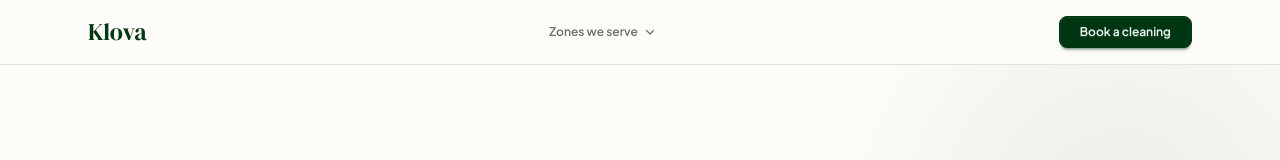
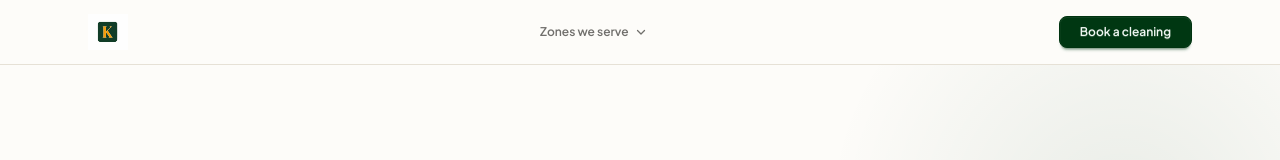
Before and after one commit to ReoXT/klova, a Next.js app in the folder Downloads/Klova/web/: page / in a window 1280 px wide. Shown: the top 160 px of the page. Built offline with nearby package versions, Linux system fonts and the light colour scheme.

Commit message:
feat(web): add Klova SVG logo to nav and footer
Replace wordmark text with exported Spline SVG logo in SiteNav and SiteFooter.

Co-Authored-By: Claude Sonnet 4.6 <noreply@anthropic.com>

```diff
--- a/Downloads/Klova/web/components/layout/SiteFooter.tsx
+++ b/Downloads/Klova/web/components/layout/SiteFooter.tsx
@@ -1,3 +1,4 @@
+import Image from "next/image";
 import Link from "next/link";
 
 const LEGAL_LINKS = [
@@ -16,7 +17,7 @@ export function SiteFooter() {
 
           {/* Brand */}
           <div className="space-y-2.5">
-            <p className="wordmark text-2xl text-primary">Klova</p>
+            <Image src="/logo.svg" alt="Klova" width={48} height={42} />
             <p className="text-sm text-base-content/55 leading-relaxed max-w-xs">
               On-demand home cleaning for Lagos.<br />
               Personally trained, vetted, and rated.
--- a/Downloads/Klova/web/components/layout/SiteNav.tsx
+++ b/Downloads/Klova/web/components/layout/SiteNav.tsx
@@ -1,6 +1,7 @@
 "use client";
 
 import { useState, useEffect } from "react";
+import Image from "next/image";
 import Link from "next/link";
 
 const ZONES = [
@@ -36,9 +37,10 @@ export function SiteNav() {
           {/* Logo */}
           <Link
             href="/"
-            className="wordmark text-2xl text-primary shrink-0 focus-visible:outline-2 focus-visible:outline-primary focus-visible:outline-offset-2 rounded-sm"
+            className="shrink-0 focus-visible:outline-2 focus-visible:outline-primary focus-visible:outline-offset-4 rounded-sm"
+            aria-label="Klova home"
           >
-            Klova
+            <Image src="/logo.svg" alt="Klova" width={40} height={35} priority />
           </Link>
 
           {/* Desktop centre — zones dropdown */}
@@ -110,7 +112,7 @@ export function SiteNav() {
       >
         {/* Drawer header */}
         <div className="flex items-center justify-between px-5 h-16 border-b border-base-300 shrink-0">
-          <span className="wordmark text-2xl text-primary">Klova</span>
+          <Image src="/logo.svg" alt="Klova" width={40} height={35} />
           <button
             onClick={() => setOpen(false)}
             className="btn btn-ghost btn-square btn-sm"
```
Also changed, not shown: Downloads/Klova/web/public/logo.svg (added).
